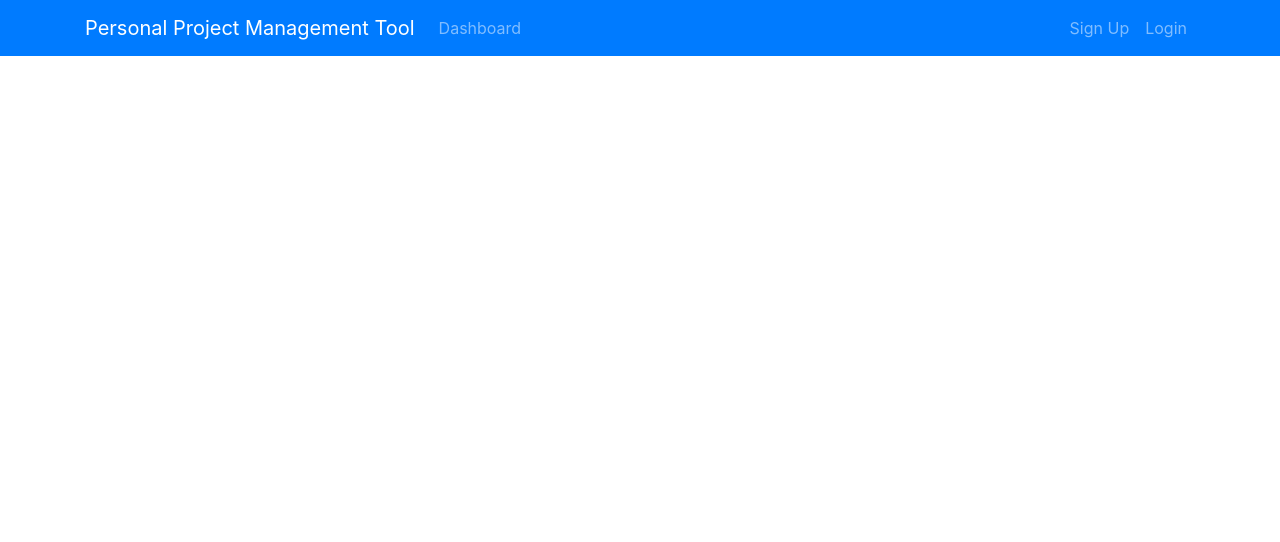
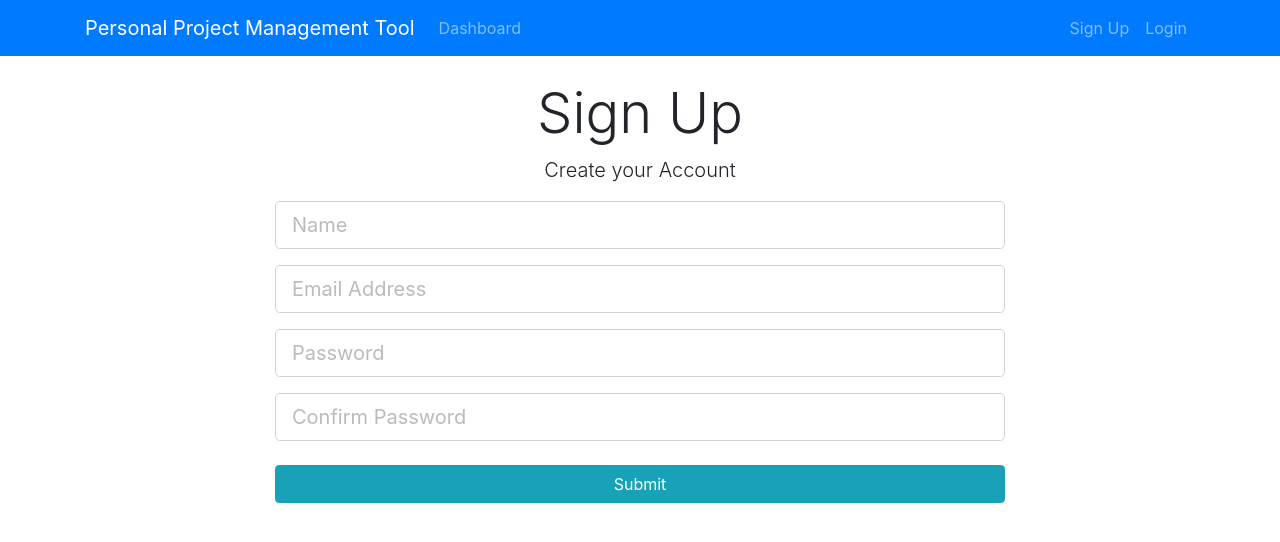
Before and after one commit to yuchenxuuu/PPmtoolSpring, a React (Create React App) app in the folder ppmtoolReact+Redux copy/: page /register in a window 1280 px wide. Shown: the top 542 px of the page. Built offline with nearby package versions, Linux system fonts and the light colour scheme; the HTML template or start-up script is replaced by a standard one.

Commit message:
add landing page, login/signup form

```diff
--- a/ppmtoolReact+Redux copy/src/App.js
+++ b/ppmtoolReact+Redux copy/src/App.js
@@ -13,6 +13,8 @@ import store from './store'
 import ProjectBoard from './Components/ProjectBoard/ProjectBoard';
 import AddProjectTask from './Components/ProjectBoard/Projecttask/AddProjectTask';
 import UpdateProjectTask from './Components/ProjectBoard/Projecttask/UpdateProjectTask';
+import Landing from './Components/Layout/Landing';
+import Register from './Components/UserManagement/Register';
 
 
 function App() {
@@ -21,6 +23,14 @@ function App() {
     <Router>
       <div className="App">
         <Header />
+        {
+          //private routes
+        }
+          <Route exact path = "/" component={Landing}/>
+          <Route exact path = "/register" component={Register}/>
+        {
+          //public routes
+        }
         <Route exact path="/dashboard" component={Dashboard} />
         <Route exact path="/addProject" component={AddProject} />
         <Route exact path="/updateProject/:id" component={UpdateProject} />
--- /dev/null
+++ b/ppmtoolReact+Redux copy/src/Components/Layout/Landing.js
@@ -0,0 +1,31 @@
+import React, { Component } from 'react'
+
+class Landing extends Component {
+    render() {
+        return (
+            <div className="landing">
+                <div className="light-overlay landing-inner text-dark">
+                    <div className="container">
+                        <div className="row">
+                            <div className="col-md-12 text-center">
+                                <h1 className="display-3 mb-4">Personal Kanban Tool</h1>
+                                     <p className="lead">
+                                        Create your account to join active projects or start you own
+                                </p>
+                                 <hr />
+                                  <a href="register.html" className="btn btn-lg btn-primary mr-2">
+                                     Sign Up
+                                </a>
+                                <a href="login.html" className="btn btn-lg btn-secondary mr-2">
+                            Login
+                        </a>
+                    </div>
+                </div>
+            </div>
+        </div>
+    </div>
+        )
+    }
+}
+
+export default Landing
--- /dev/null
+++ b/ppmtoolReact+Redux copy/src/Components/UserManagement/Register.js
@@ -0,0 +1,38 @@
+import React, { Component } from 'react'
+
+class Register extends Component {
+    render() {
+        return (
+            <div className="register">
+            <div className="container">
+                <div className="row">
+                    <div className="col-md-8 m-auto">
+                        <h1 className="display-4 text-center">Sign Up</h1>
+                        <p className="lead text-center">Create your Account</p>
+                        <form action="create-profile.html">
+                            <div className="form-group">
+                                <input type="text" className="form-control form-control-lg" placeholder="Name" name="name"
+                                    required />
+                            </div>
+                            <div className="form-group">
+                                <input type="email" className="form-control form-control-lg" placeholder="Email Address" name="email" />
+
+                            </div>
+                            <div className="form-group">
+                                <input type="password" className="form-control form-control-lg" placeholder="Password" name="password" />
+                            </div>
+                            <div className="form-group">
+                                <input type="password" className="form-control form-control-lg" placeholder="Confirm Password"
+                                    name="password2" />
+                            </div>
+                            <input type="submit" className="btn btn-info btn-block mt-4" />
+                        </form>
+                    </div>
+                </div>
+            </div>
+        </div>
+        )
+    }
+}
+
+export default Register;
```
Also changed, not shown: ppmtoolReact+Redux copy/src/Components/UserManagement/Login.js (added).
